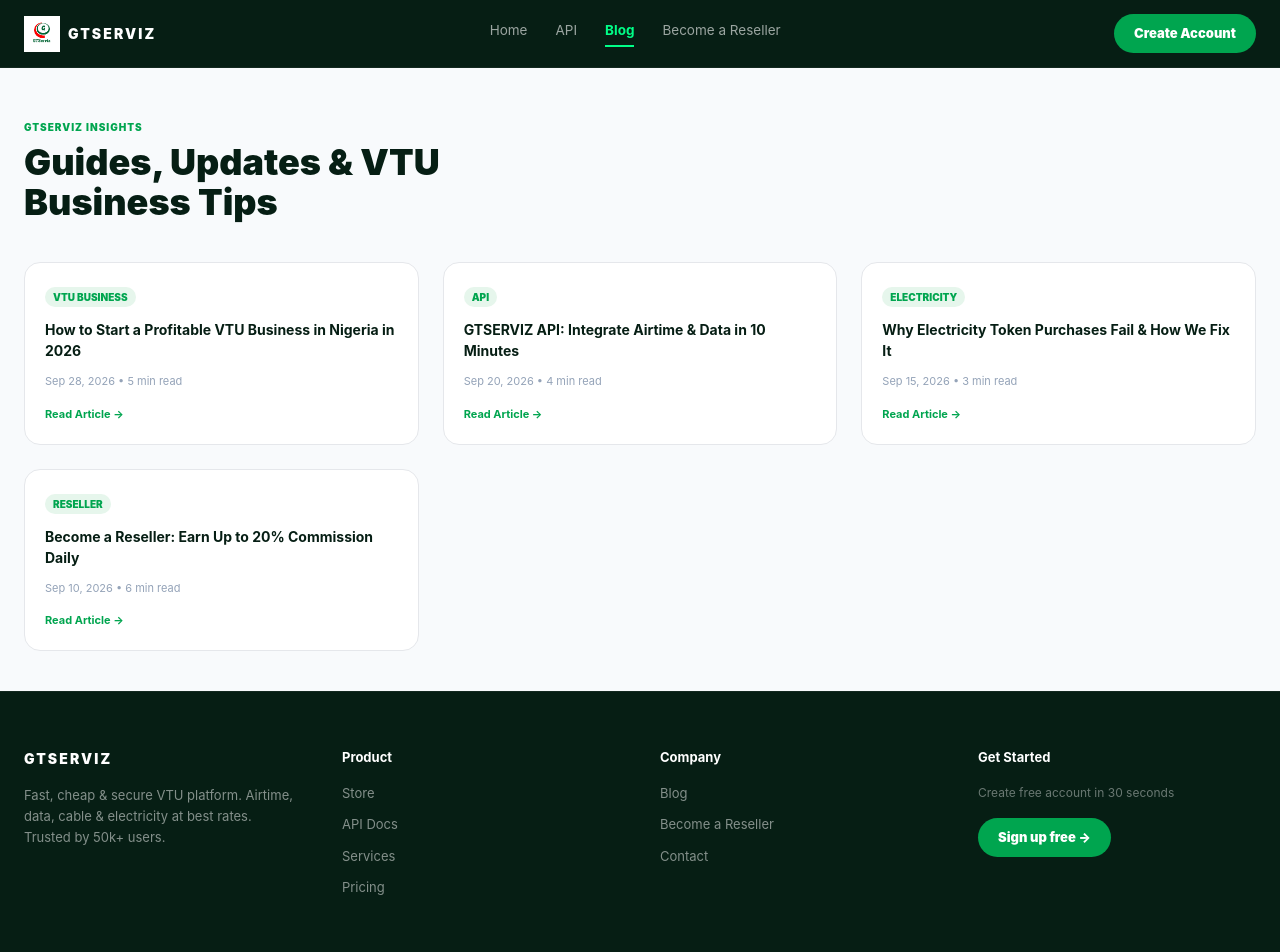
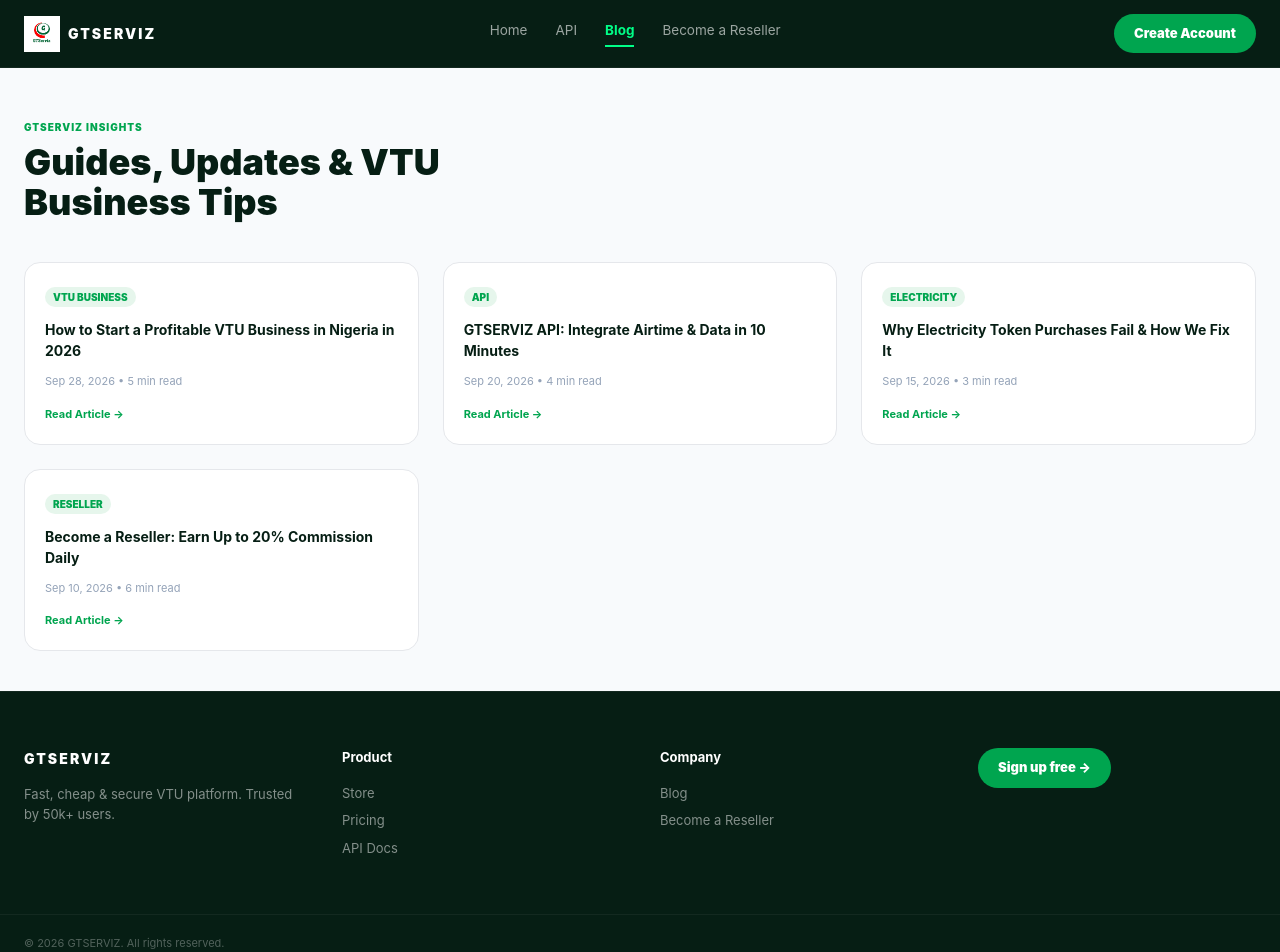
Before and after one commit to rajdolla/gtserviz-frontend, a Next.js app: page /blog in a window 1280 px wide. Shown: the top 952 px of the page. Built offline with nearby package versions, Linux system fonts and the light colour scheme.

Commit message:
Refactor footer component for clarity and structure
Updated footer content to simplify product and company links.

```diff
--- a/components/Footer.tsx
+++ b/components/Footer.tsx
@@ -4,39 +4,13 @@ export default function Footer() {
       <div className="max-w-[1280px] mx-auto px-6 py-14 grid md:grid-cols-4 gap-10">
         <div>
           <h3 className="font-black tracking-[0.15em] text-[14px]">GTSERVIZ</h3>
-          <p className="text-[13px] text-white/50 mt-4 leading-[1.6] max-w-[280px]">
-            Fast, cheap & secure VTU platform. Airtime, data, cable & electricity at best rates. Trusted by 50k+ users.
-          </p>
+          <p className="text-[13px] text-white/50 mt-4 max-w-[280px]">Fast, cheap & secure VTU platform. Trusted by 50k+ users.</p>
         </div>
-        <div>
-          <h4 className="font-bold text-[13px]">Product</h4>
-          <ul className="mt-4 space-y-3 text-[13px] text-white/50">
-            <li><a href="/store" className="hover:text-white">Store</a></li>
-            <li><a href="/api" className="hover:text-white">API Docs</a></li>
-            <li><a href="/#services" className="hover:text-white">Services</a></li>
-            <li><a href="/pricing" className="hover:text-white">Pricing</a></li>
-          </ul>
-        </div>
-        <div>
-          <h4 className="font-bold text-[13px]">Company</h4>
-          <ul className="mt-4 space-y-3 text-[13px] text-white/50">
-            <li><a href="/blog" className="hover:text-white">Blog</a></li>
-            <li><a href="/reseller" className="hover:text-white">Become a Reseller</a></li>
-            <li><a href="/contact" className="hover:text-white">Contact</a></li>
-          </ul>
-        </div>
-        <div>
-          <h4 className="font-bold text-[13px]">Get Started</h4>
-          <p className="text-[12px] text-white/40 mt-4">Create free account in 30 seconds</p>
-          <a href="/signup" className="inline-block mt-4 px-5 py-2.5 rounded-full bg-[#00A54F] text-white text-[13px] font-black">Sign up free →</a>
-        </div>
+        <div><h4 className="font-bold text-[13px]">Product</h4><ul className="mt-4 space-y-2 text-[13px] text-white/50"><li><a href="/store">Store</a></li><li><a href="/pricing">Pricing</a></li><li><a href="/api">API Docs</a></li></ul></div>
+        <div><h4 className="font-bold text-[13px]">Company</h4><ul className="mt-4 space-y-2 text-[13px] text-white/50"><li><a href="/blog">Blog</a></li><li><a href="/reseller">Become a Reseller</a></li></ul></div>
+        <div><a href="/signup" className="inline-block px-5 py-2.5 rounded-full bg-[#00A54F] text-white text-[13px] font-black">Sign up free →</a></div>
       </div>
-      <div className="border-t border-white/5">
-        <div className="max-w-[1280px] mx-auto px-6 py-5 flex justify-between text-[11px] text-white/30">
-          <span>© 2026 GTSERVIZ. All rights reserved.</span>
-          <span>Built with ❤️ in Nigeria</span>
-        </div>
-      </div>
+      <div className="border-t border-white/5"><div className="max-w-[1280px] mx-auto px-6 py-5 text-[11px] text-white/30">© 2026 GTSERVIZ. All rights reserved.</div></div>
     </footer>
   );
 }
```
